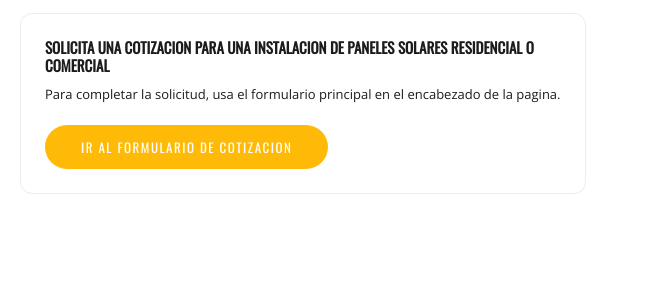
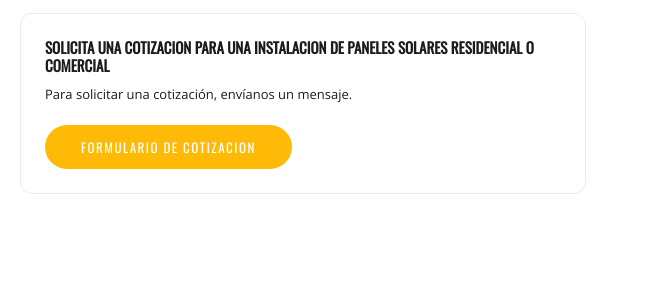
Before and after one commit to dnvasquez/Pansu, a website: page index.html in a window 1280 px wide. Shown: the part 4849-5143 px from the top of the page, 632-1280 px from the left. Drawn offline with nearby package versions, Linux system fonts and the light colour scheme; no server answers.

Commit message:
ajuste de texto cotización

```diff
--- a/index.html
+++ b/index.html
@@ -319,8 +319,8 @@
                 </div>
                 <div class="contact-cta-card text-start">
                   <h5 data-contact-form-title>Solicita una cotizacion para una instalacion de paneles solares residencial o comercial</h5>
-                  <p class="font-size-12 offset-top-10">Para completar la solicitud, usa el formulario principal en el encabezado de la pagina.</p>
-                  <a class="btn btn-primary offset-top-20" data-quote-cta href="#home">IR AL FORMULARIO DE COTIZACION</a>
+                  <p class="font-size-12 offset-top-10">Para solicitar una cotización, envíanos un mensaje.</p>
+                  <a class="btn btn-primary offset-top-20" data-quote-cta href="#home">FORMULARIO DE COTIZACION</a>
                 </div>
               </div>
             </div>
```
